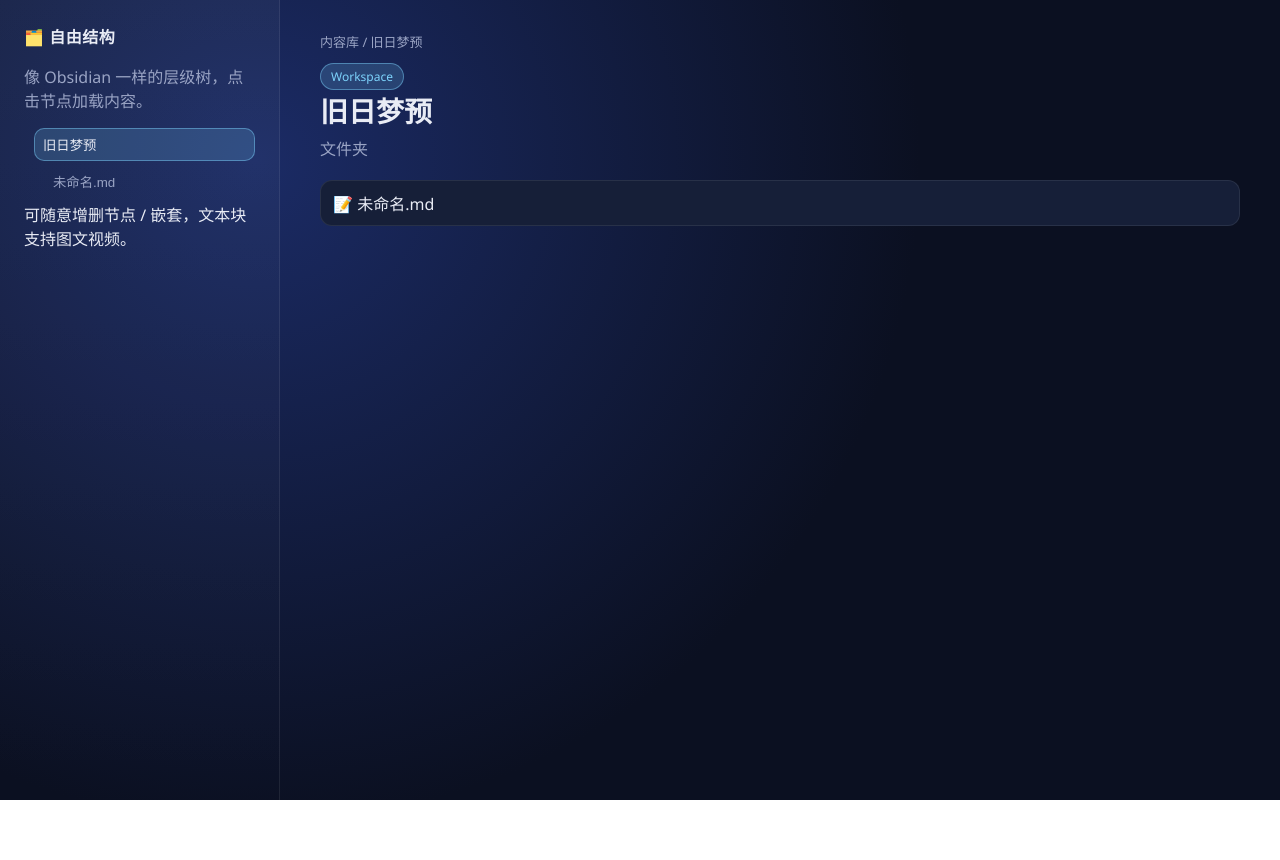
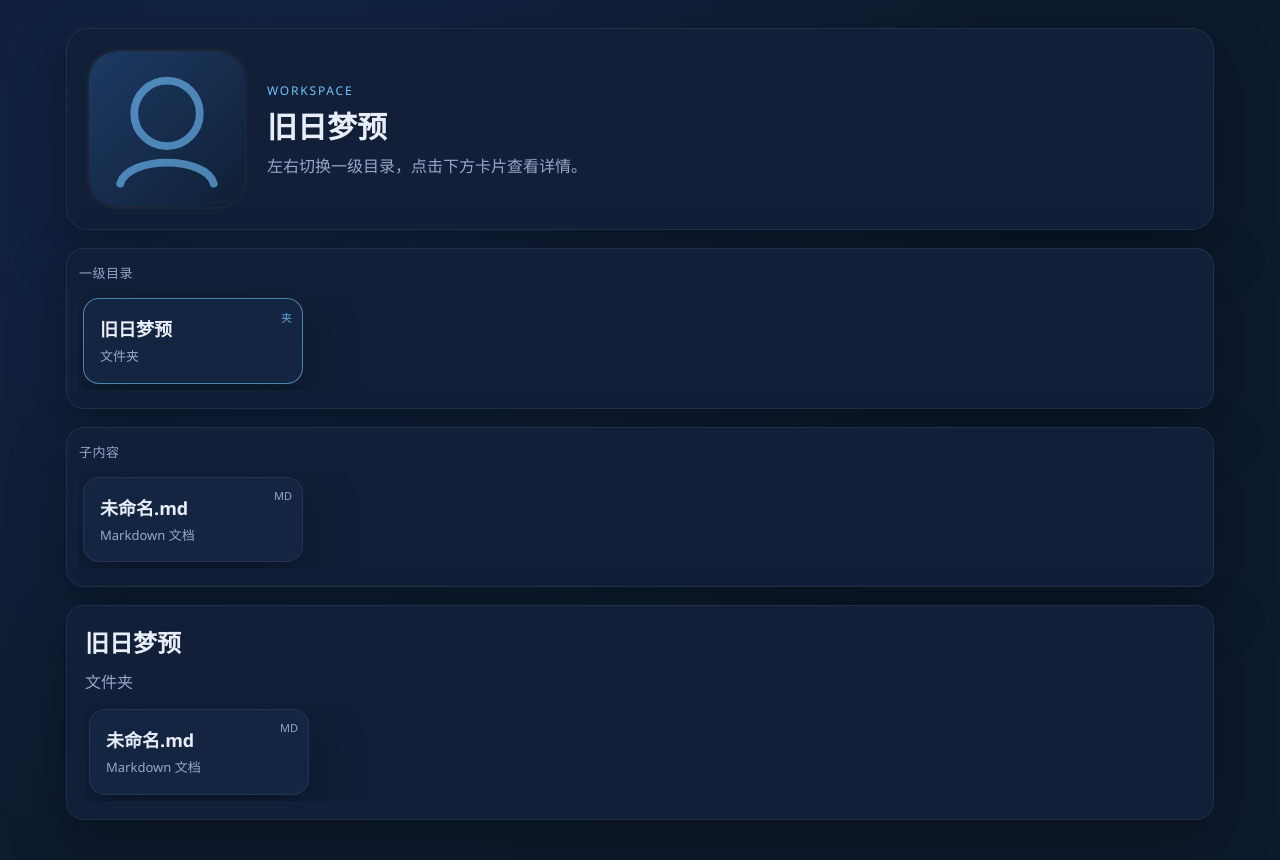
Before and after one commit to wei-chenyu/mymine, a website: page index.html in a window 1280 px wide. Before the commit the page ends 800 px from the top, so only its background shows below. Drawn offline with Linux system fonts and the light colour scheme.

Commit message:
feat: redesign layout with stack cards and avatar

```diff
--- a/assets/css/style.css
+++ b/assets/css/style.css
@@ -1,50 +1,87 @@
 :root {
-  --bg: #0b1021;
-  --panel: #11182d;
-  --card: #161f38;
-  --text: #e9ecf5;
-  --muted: #9aa4c4;
-  --accent: #7dd3fc;
-  --border: rgba(255,255,255,0.08);
-  --radius: 16px;
-  --shadow: 0 20px 50px rgba(0,0,0,0.35);
+  --bg: #0d1a2d;
+  --panel: #111f38;
+  --card: #142542;
+  --text: #e8edf7;
+  --muted: #97a7c7;
+  --accent: #71c4ff;
+  --border: rgba(255,255,255,0.07);
+  --radius: 18px;
+  --shadow: 0 22px 55px rgba(0,0,0,0.35);
 }
 * { box-sizing: border-box; }
 body {
   margin: 0;
   min-height: 100vh;
-  font-family:  Segoe UI, system-ui, -apple-system, sans-serif;
+  font-family: "Segoe UI", system-ui, -apple-system, sans-serif;
   color: var(--text);
-  background: radial-gradient(circle at 20% 20%, #1b2b65, #0b1021 55%);
+  background: radial-gradient(circle at 20% 20%, #132647, #0d1a2d 60%);
 }
 a { color: inherit; text-decoration: none; }
 .muted { color: var(--muted); }
-.layout { display: grid; grid-template-columns: 280px 1fr; min-height: 100vh; }
-.sidebar {
-  padding: 24px; border-right: 1px solid var(--border);
-  background: linear-gradient(180deg, rgba(255,255,255,0.04), rgba(255,255,255,0));
+
+.page { max-width: 1200px; margin: 0 auto; padding: 28px 26px 60px; display: flex; flex-direction: column; gap: 18px; }
+.hero { display: grid; grid-template-columns: 160px 1fr; gap: 20px; align-items: center; padding: 20px; background: var(--panel); border: 1px solid var(--border); border-radius: 22px; box-shadow: var(--shadow); }
+.avatar-shell { width: 160px; height: 160px; border-radius: 30px; overflow: hidden; background: #0b1324; border: 2px solid rgba(255,255,255,0.08); }
+.avatar-shell img { width: 100%; height: 100%; object-fit: cover; border-radius: 28px; }
+.hero-meta h1 { margin: 4px 0 6px; font-size: 30px; }
+.hero-meta p { margin: 0; }
+.eyebrow { text-transform: uppercase; letter-spacing: 0.15em; font-size: 12px; color: var(--accent); }
+
+.stack-panel { background: var(--panel); border: 1px solid var(--border); border-radius: 18px; padding: 14px 12px 18px; box-shadow: var(--shadow); }
+.stack-title { margin: 0 0 10px; color: var(--muted); font-size: 13px; letter-spacing: 0.04em; }
+.stack.rail { display: flex; gap: 12px; overflow-x: auto; padding: 6px 4px; scroll-snap-type: x mandatory; }
+.stack.rail::-webkit-scrollbar { height: 6px; }
+.stack.rail::-webkit-scrollbar-thumb { background: rgba(255,255,255,0.15); border-radius: 99px; }
+
+.card {
+  position: relative;
+  min-width: 220px;
+  max-width: 260px;
+  padding: 16px;
+  background: var(--card);
+  border: 1px solid var(--border);
+  border-radius: 16px;
+  box-shadow: var(--shadow);
+  scroll-snap-align: start;
+  transform: translateY(0) scale(1);
+  transition: transform 160ms ease, border-color 160ms ease, box-shadow 160ms ease;
+  cursor: pointer;
 }
-.logo { font-weight: 700; letter-spacing: 0.5px; margin-bottom: 10px; }
-.tree { list-style: none; margin: 0; padding-left: 10px; }
-.tree li { margin: 4px 0; }
-.tree-btn {
-  width: 100%; text-align: left; background: transparent; border: 1px solid transparent;
-  color: var(--muted); padding: 6px 8px; border-radius: 10px; cursor: pointer;
+.card:hover { transform: translateY(-6px) scale(1.04); border-color: rgba(113,196,255,0.5); box-shadow: 0 30px 70px rgba(0,0,0,0.45); }
+.card.folder::before {
+  content: "夹";
+  position: absolute;
+  top: 10px; right: 10px;
+  font-size: 11px;
+  color: var(--accent);
+  opacity: 0.8;
 }
-.tree-btn:hover { background: rgba(255,255,255,0.05); color: var(--text); }
-.tree-btn.active { background: rgba(125,211,252,0.18); color: var(--text); border-color: rgba(125,211,252,0.45); }
-.main { padding: 32px 40px 48px; }
-.header h1 { margin: 0; font-size: 28px; }
-.header p { margin: 6px 0 20px; }
-.chip { display: inline-block; padding: 4px 10px; border-radius: 999px; background: rgba(125,211,252,0.18); color: var(--accent); border: 1px solid rgba(125,211,252,0.45); font-size: 12px; }
-.breadcrumb { color: var(--muted); font-size: 13px; margin-bottom: 12px; }
-#content { display: grid; gap: 14px; }
-.block { background: var(--card); border: 1px solid var(--border); border-radius: var(--radius); padding: 16px; box-shadow: var(--shadow); }
-.block img, .block video { width: 100%; border-radius: 12px; border: 1px solid var(--border); display: block; }
-.block figure { margin: 0; }
-.block figcaption { margin-top: 6px; color: var(--muted); font-size: 13px; }
-.child-list { list-style: none; margin: 0; padding: 0; display: grid; gap: 8px; }
-.child-list li { padding: 10px 12px; background: var(--card); border: 1px solid var(--border); border-radius: 12px; cursor: pointer; }
-.child-list li:hover { border-color: rgba(125,211,252,0.45); color: var(--text); }
-article.block { line-height: 1.6; }
-@media (max-width: 900px) { .layout { grid-template-columns: 1fr; } .sidebar { border-right: none; border-bottom: 1px solid var(--border); } }
+.card.note::before {
+  content: "MD";
+  position: absolute;
+  top: 10px; right: 10px;
+  font-size: 11px;
+  color: var(--muted);
+}
+.card h3 { margin: 0 0 6px; font-size: 18px; }
+.card p { margin: 0; color: var(--muted); font-size: 13px; line-height: 1.5; }
+
+.detail {
+  background: var(--panel);
+  border: 1px solid var(--border);
+  border-radius: 18px;
+  padding: 18px;
+  box-shadow: var(--shadow);
+  min-height: 200px;
+}
+.detail h2 { margin: 0 0 10px; }
+.detail .muted { margin: 0 0 10px; display: block; }
+.detail article { line-height: 1.65; font-size: 15px; }
+.detail img, .detail video { max-width: 100%; border-radius: 12px; border: 1px solid var(--border); display: block; }
+
+@media (max-width: 840px) {
+  .hero { grid-template-columns: 120px 1fr; }
+  .avatar-shell { width: 120px; height: 120px; }
+  .card { min-width: 180px; }
+}
--- a/assets/js/main.js
+++ b/assets/js/main.js
@@ -1,24 +1,31 @@
-const treeEl = document.getElementById("tree");
-const contentEl = document.getElementById("content");
-const titleEl = document.getElementById("title");
-const summaryEl = document.getElementById("summary");
-const breadcrumbEl = document.getElementById("breadcrumb");
-let nodes = new Map(), parent = new Map();
+const avatarEl = document.getElementById("avatar");
+const rootStack = document.getElementById("root-stack");
+const childStack = document.getElementById("child-stack");
+const detailEl = document.getElementById("detail");
+const heroTitle = document.getElementById("hero-title");
+const heroSummary = document.getElementById("hero-summary");
+
+let nodes = new Map();
+let parent = new Map();
+let currentRoot = null;
+
+if (avatarEl) {
+  avatarEl.onerror = () => { avatarEl.src = "assets/img/avatar-fallback.svg"; };
+}
 
 fetch("assets/data/manifest.json", { cache: "no-cache" })
   .then(r => r.json())
   .then(tree => {
     index(tree);
-    const kids = tree.children || [];
-    if (!kids.length) {
-      treeEl.textContent = "暂无内容，请在 content/ 下新增文件夹或 Markdown 再运行构建。";
-      renderEmpty();
+    const roots = tree.children || [];
+    if (!roots.length) {
+      renderEmpty("暂无内容", "在 content/ 中新增文件夹或 Markdown，然后运行 node scripts/build-manifest.js。");
       return;
     }
-    treeEl.appendChild(renderTree(kids));
-    select(kids[0].id);
+    renderRootStack(roots);
+    selectRoot(roots[0].id);
   })
-  .catch(err => { contentEl.textContent = "加载清单失败: " + err; });
+  .catch(err => renderEmpty("加载失败", String(err)));
 
 function index(node, p = null) {
   nodes.set(node.id, node);
@@ -26,65 +33,101 @@ function index(node, p = null) {
   (node.children || []).forEach(c => index(c, node));
 }
 
-function renderTree(list) {
-  const ul = document.createElement("ul");
-  ul.className = "tree";
-  list.forEach(n => {
-    const li = document.createElement("li");
-    const btn = document.createElement("button");
-    btn.className = "tree-btn";
-    btn.textContent = n.title;
-    btn.dataset.id = n.id;
-    li.appendChild(btn);
-    if (n.type === "folder" && n.children?.length) li.appendChild(renderTree(n.children));
-    ul.appendChild(li);
+function renderRootStack(list) {
+  rootStack.innerHTML = "";
+  list.forEach((n, i) => {
+    const card = makeCard(n, "folder");
+    card.style.transform = `translateX(${i * -8}px)`;
+    card.onclick = () => selectRoot(n.id);
+    rootStack.appendChild(card);
   });
-  ul.addEventListener("click", e => {
-    const b = e.target.closest(".tree-btn");
-    if (b) select(b.dataset.id);
-  });
-  return ul;
 }
 
-function select(id) {
+function selectRoot(id) {
   const n = nodes.get(id);
   if (!n) return;
-  titleEl.textContent = n.title;
-  summaryEl.textContent = n.summary || (n.type === "folder" ? "文件夹" : "");
-  breadcrumbEl.textContent = breadcrumb(n).join(" / ");
-  renderBlocks(n);
-  document.querySelectorAll(".tree-btn").forEach(b => b.classList.toggle("active", b.dataset.id === id));
+  currentRoot = n;
+  heroTitle.textContent = n.title;
+  heroSummary.textContent = n.summary || "左右切换一级目录，点击下方卡片查看详情。";
+  renderChildStack(n.children || []);
+  highlight(rootStack, id);
+  renderDetail(n);
 }
 
-function breadcrumb(n) {
-  const path = [];
-  while (n) { path.unshift(n.title); n = parent.get(n.id) ? nodes.get(parent.get(n.id)) : null; }
-  return path;
+function renderChildStack(list) {
+  childStack.innerHTML = "";
+  if (!list.length) {
+    childStack.innerHTML = `<div class="muted">该目录下暂无内容。</div>`;
+    detailEl.innerHTML = "";
+    return;
+  }
+  list.forEach((n, i) => {
+    const type = n.type === "folder" ? "folder" : "note";
+    const card = makeCard(n, type);
+    card.style.transform = `translateX(${i * -6}px)`;
+    card.onclick = () => renderDetail(n);
+    childStack.appendChild(card);
+  });
 }
 
-function renderBlocks(n) {
-  contentEl.innerHTML = "";
-  if (n.type === "folder") {
-    const list = document.createElement("ul");
-    list.className = "child-list";
-    (n.children || []).forEach(c => {
-      const li = document.createElement("li");
-      li.textContent = `${c.type === "folder" ? "📁" : "📝"} ${c.title}`;
-      li.onclick = () => select(c.id);
-      list.appendChild(li);
-    });
-    contentEl.appendChild(list);
-    return;
-  }
-  const wrap = document.createElement("article");
-  wrap.className = "block";
-  wrap.innerHTML = n.html || "<p class='muted'>空文档</p>";
-  contentEl.appendChild(wrap);
+function makeCard(node, type) {
+  const card = document.createElement("div");
+  card.className = `card ${type}`;
+  card.dataset.id = node.id;
+  const h = document.createElement("h3");
+  h.textContent = node.title;
+  const p = document.createElement("p");
+  p.textContent = node.summary || (node.type === "folder" ? "文件夹" : "Markdown 文档");
+  card.append(h, p);
+  return card;
 }
 
-function renderEmpty() {
-  breadcrumbEl.textContent = "";
-  titleEl.textContent = "暂无内容";
-  summaryEl.textContent = "在 content/ 中添加 Markdown 或文件夹，然后重新运行 manifest 构建。";
-  contentEl.innerHTML = "<p class='muted'>还没有任何文件。</p>";
+function renderDetail(node) {
+  highlight(childStack, node.id);
+  detailEl.innerHTML = "";
+  const title = document.createElement("h2");
+  title.textContent = node.title;
+  const summary = document.createElement("span");
+  summary.className = "muted";
+  summary.textContent = node.summary || (node.type === "folder" ? "文件夹" : "笔记");
+  detailEl.append(title, summary);
+
+  if (node.type === "folder") {
+    const children = node.children || [];
+    if (!children.length) {
+      const empty = document.createElement("p");
+      empty.className = "muted";
+      empty.textContent = "暂无子内容。";
+      detailEl.append(empty);
+      return;
+    }
+    const rail = document.createElement("div");
+    rail.className = "stack rail";
+    children.forEach((c, i) => {
+      const card = makeCard(c, c.type === "folder" ? "folder" : "note");
+      card.style.transform = `translateX(${i * -4}px)`;
+      card.onclick = () => renderDetail(c);
+      rail.appendChild(card);
+    });
+    detailEl.append(rail);
+  } else {
+    const article = document.createElement("article");
+    article.innerHTML = node.html || "<p class='muted'>空文档</p>";
+    detailEl.append(article);
+  }
 }
+
+function highlight(container, id) {
+  container.querySelectorAll(".card").forEach(card => {
+    const active = card.dataset.id === id;
+    card.style.borderColor = active ? "rgba(113,196,255,0.6)" : "var(--border)";
+  });
+}
+
+function renderEmpty(title, desc) {
+  rootStack.innerHTML = "";
+  childStack.innerHTML = "";
+  heroTitle.textContent = title;
+  heroSummary.textContent = desc;
+  detailEl.innerHTML = `<p class="muted">${desc}</p>`;
+}
--- a/index.html
+++ b/index.html
@@ -1,30 +1,37 @@
 <!doctype html>
-<html lang= zh-CN>
+<html lang="zh-CN">
 <head>
-  <meta charset=utf-8 />
-  <meta name=viewport content=width=device-width initial-scale=1 />
+  <meta charset="utf-8" />
+  <meta name="viewport" content="width=device-width, initial-scale=1" />
   <title>模块化作品库</title>
-  <link rel=stylesheet href=assets/css/style.css?v=2 />
+  <link rel="stylesheet" href="assets/css/style.css?v=4" />
 </head>
 <body>
-  <div class=layout>
-    <aside class=sidebar>
-      <div class=logo>🗂️ 自由结构</div>
-      <p class=muted>像 Obsidian 一样的层级树，点击节点加载内容。</p>
-      <div id=tree></div>
-      <div class=footer>可随意增删节点 / 嵌套，文本块支持图文视频。</div>
-    </aside>
+  <div class="page">
+    <header class="hero">
+      <div class="avatar-shell">
+        <img id="avatar" src="avatar/profile.jpg" alt="avatar" />
+      </div>
+      <div class="hero-meta">
+        <p class="eyebrow">Workspace</p>
+        <h1 id="hero-title">作品集</h1>
+        <p id="hero-summary" class="muted">左侧堆栈选择一个一级目录，悬停放大，点击展开内容。</p>
+      </div>
+    </header>
 
-    <main class=main>
-      <div class=breadcrumb id=breadcrumb></div>
-      <div class=header>
-        <div class=chip>Workspace</div>
-        <h1 id=title>选择左侧任意节点</h1>
-        <p id=summary class=muted>每个节点就是一个文件夹或笔记，都能混排文字、图片、视频。</p>
-      </div>
-      <div id=content></div>
-    </main>
+    <section class="stack-panel">
+      <div class="stack-title">一级目录</div>
+      <div class="stack rail" id="root-stack"></div>
+    </section>
+
+    <section class="stack-panel">
+      <div class="stack-title" id="sub-stack-title">子内容</div>
+      <div class="stack rail" id="child-stack"></div>
+    </section>
+
+    <section class="detail" id="detail"></section>
   </div>
-  <script src=assets/js/main.js?v=3></script>
+
+  <script src="assets/js/main.js?v=4"></script>
 </body>
 </html>
```
Also changed, not shown: assets/img/avatar-fallback.svg (added).
